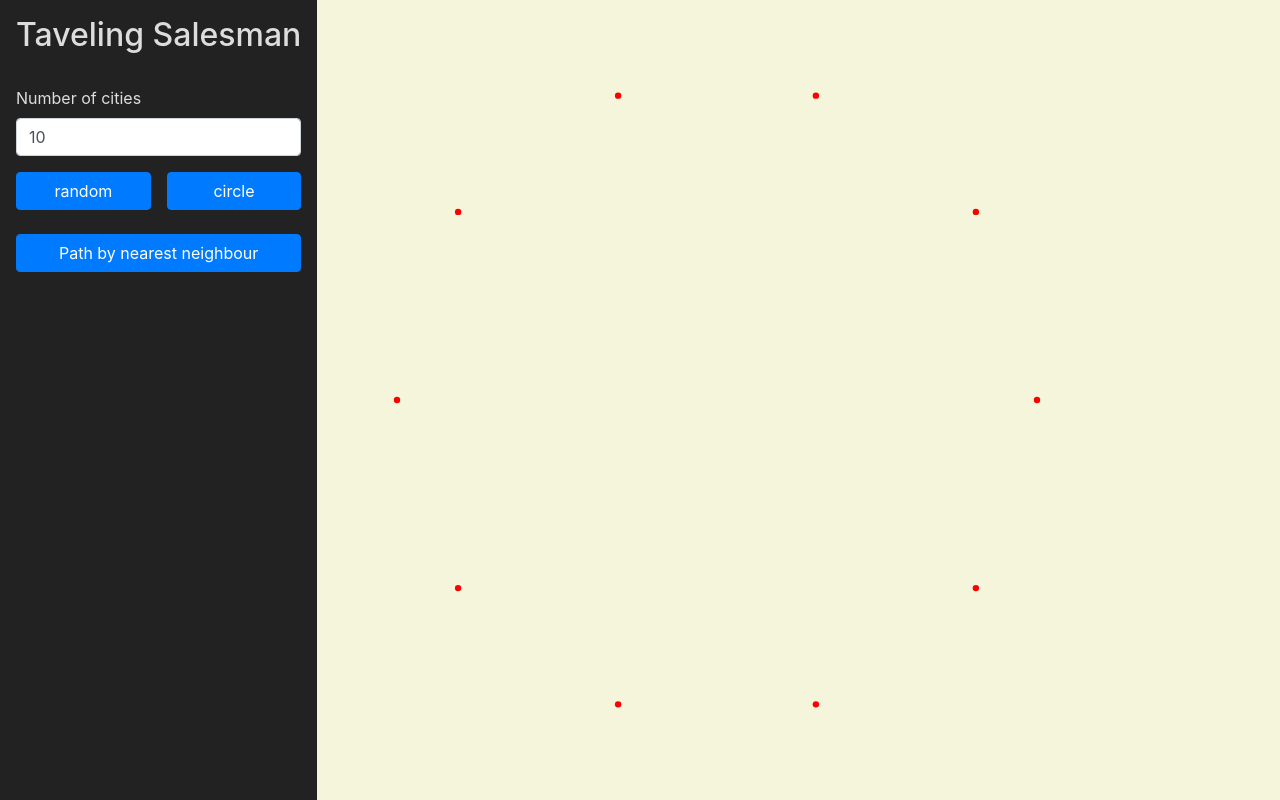
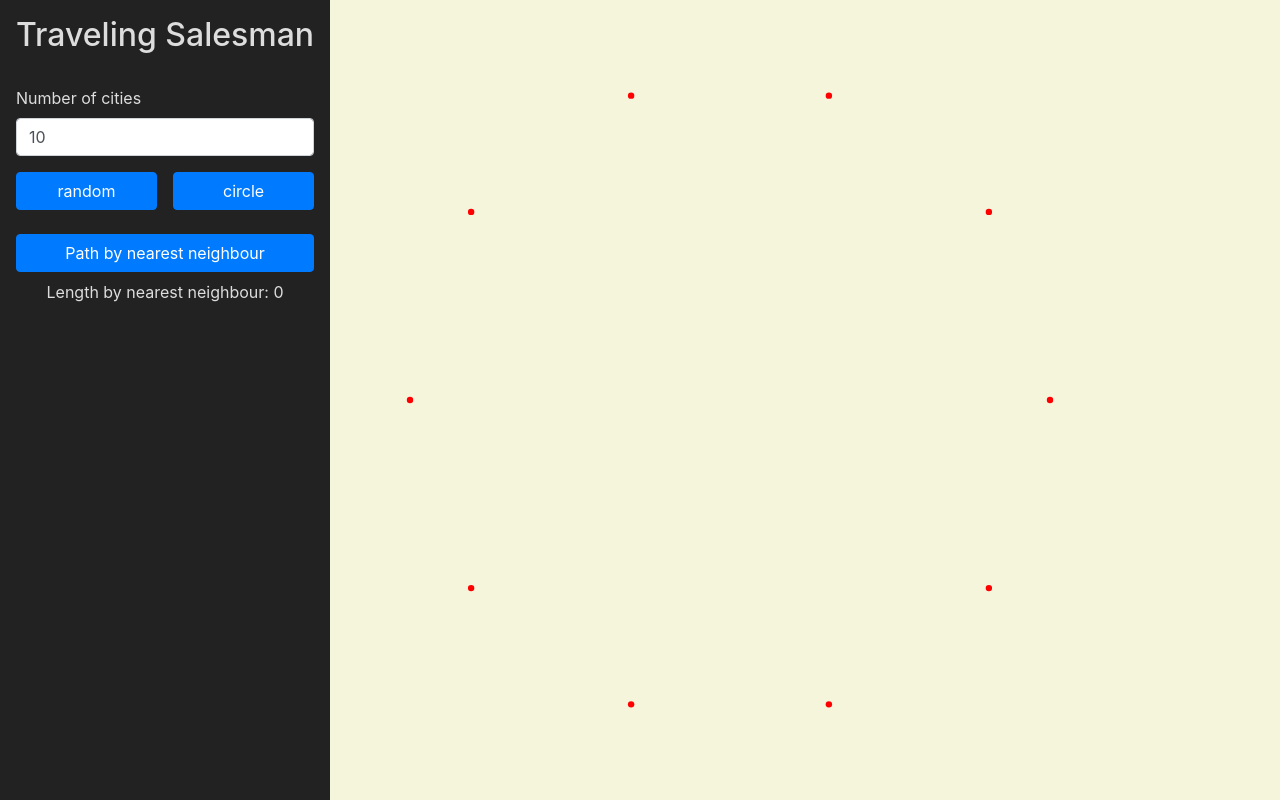
Before and after one commit to osi-oswald/ga-tsp, a React (Create React App) app: page / in a window 1280 px wide. Built offline with nearby package versions, Linux system fonts and the light colour scheme.

Commit message:
some improvements

```diff
--- a/src/App/App.tsx
+++ b/src/App/App.tsx
@@ -9,7 +9,7 @@ import { CitiesPane } from '../CitiesPane/CitiesPane';
 const App = observer(({ state }: { state: RootState }) => (
   <div className={css.host}>
     <div className={css.leftPane + ' p-3'}>
-      <h2>Taveling Salesman</h2>
+      <h2>Traveling Salesman</h2>
       <br />
       <FormGroup>
         <FormLabel>Number of cities</FormLabel>
@@ -35,12 +35,17 @@ const App = observer(({ state }: { state: RootState }) => (
         </Button>
       </div>
       <br />
+      <div>
         <Button
           className="w-100"
           onClick={() => state.findPathByNearestNeighbour()}
         >
           Path by nearest neighbour
         </Button>
+      </div>
+      <p className="py-2 text-center">
+        Length by nearest neighbour: {state.pathLengthByNearestNeighbour}
+      </p>
     </div>
     <div className={css.rightPane + ' p-5'}>
       <CitiesPane
--- a/src/CitiesPane/CitiesPane.tsx
+++ b/src/CitiesPane/CitiesPane.tsx
@@ -25,8 +25,8 @@ export const CitiesPane = observer(
           key={city.id}
           x1={city.x}
           y1={city.y}
-          x2={(paths[i + 1 === paths.length ? 0 : i + 1] || paths[0]).x}
-          y2={(paths[i + 1 === paths.length ? 0 : i + 1] || paths[0]).y}
+          x2={(paths[i === paths.length - 1 ? 0 : i + 1] || paths[0]).x}
+          y2={(paths[i === paths.length - 1 ? 0 : i + 1] || paths[0]).y}
           strokeWidth="3"
           stroke="lime"
         />
--- a/src/State/RootState.ts
+++ b/src/State/RootState.ts
@@ -1,4 +1,4 @@
-import { action, observable } from 'mobx';
+import { action, computed, observable } from 'mobx';
 
 export const scale = 1000;
 
@@ -36,8 +36,17 @@ export function citiesByRandom(nrOfCities: number) {
   return cities;
 }
 
-export function dist(c1: City, c2: City) {
+export function distance(c1: City, c2: City) {
   return Math.sqrt((c1.x - c2.x) ** 2 + (c1.y - c2.y) ** 2);
+}
+
+export function pathLength(cities: City[]) {
+  return Math.round(
+    cities.reduce((sum, city, i) => {
+      const iNext = i === cities.length - 1 ? 0 : i + 1;
+      return sum + distance(city, cities[iNext]);
+    }, 0)
+  );
 }
 
 export function findPathsByNearestNeighbour(cities: City[]): City[] {
@@ -52,15 +61,20 @@ export function findPathsByNearestNeighbour(cities: City[]): City[] {
 
     while (unvisited.size) {
       const iterator = unvisited.values();
-      let min = iterator.next().value;
+      let minCity = iterator.next().value;
+      let minDist = distance(minCity, current);
 
       for (const city of iterator) {
-        if (dist(city, current) < dist(min, current)) {
-          min = city;
+        if (city.x <= minDist && city.y <= minDist) {
+          const dist = distance(city, current);
+          if (dist < minDist) {
+            minCity = city;
+            minDist = dist;
+          }
         }
       }
 
-      current = min;
+      current = minCity;
       unvisited.delete(current);
       path.push(current);
     }
@@ -81,6 +95,7 @@ export class RootState {
   readonly scale: number = scale;
   @observable cities: City[] = [];
   @observable paths: City[] = [];
+  @observable pathsByNearestNeighbour: City[] = [];
   @observable nrOfCities: number = 10;
 
   constructor() {
@@ -91,16 +106,24 @@ export class RootState {
   generateByRandom() {
     this.cities = citiesByRandom(this.nrOfCities);
     this.paths = [];
+    this.pathsByNearestNeighbour = [];
   }
 
   @action
   generateInCircle() {
     this.cities = citiesInCircle(this.nrOfCities);
     this.paths = [];
+    this.pathsByNearestNeighbour = [];
   }
 
   @action
   findPathByNearestNeighbour() {
     this.paths = findPathsByNearestNeighbour(this.cities);
+    this.pathsByNearestNeighbour = this.paths;
+  }
+
+  @computed
+  get pathLengthByNearestNeighbour() {
+    return pathLength(this.pathsByNearestNeighbour);
   }
 }
```
Also changed, not shown: 1 other file (tests, documents, lock files or other folders). Lines whose indentation alone changed are shown as unchanged.
